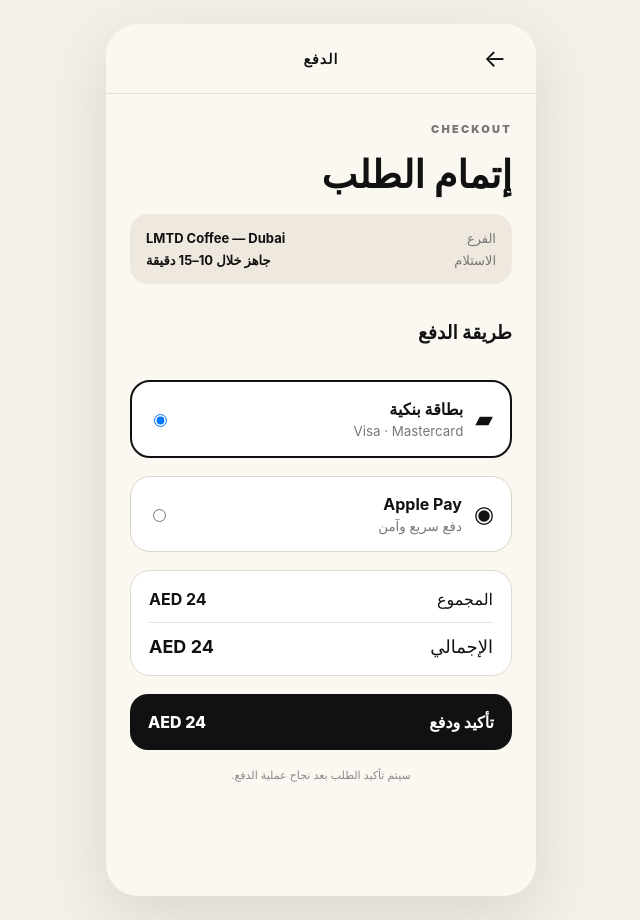
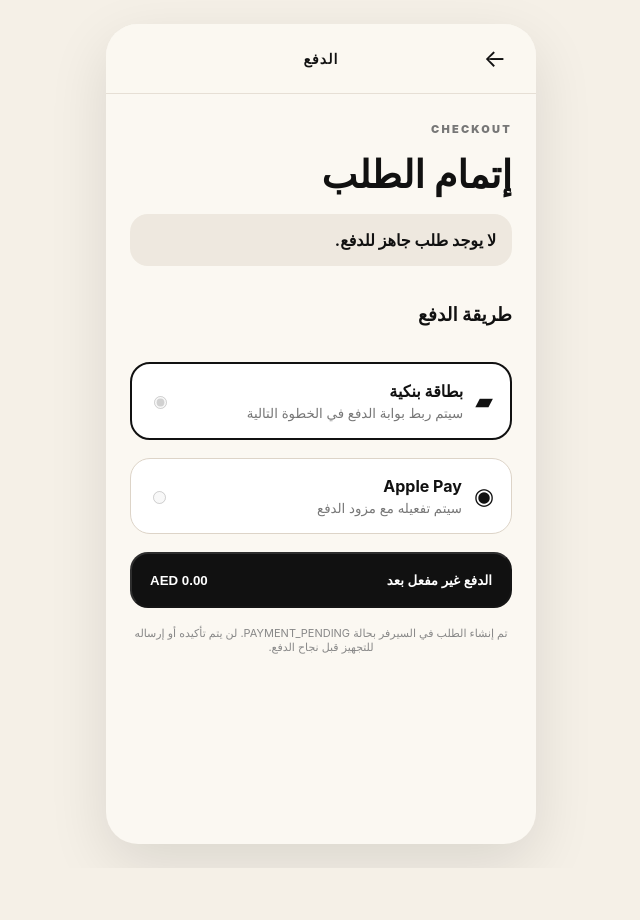
Before and after one commit to westRegion-gif/saleh-order-ahead, a Next.js app in the folder lmtd/apps/customer/: page /payment in a window 1280 px wide. Shown: the whole page, without its empty margins (319-959 px from the left). After the commit the page ends 868 px from the top, so only its background shows below. Built offline with nearby package versions, Linux system fonts and the light colour scheme.

Commit message:
Show real pending order at payment step

```diff
--- a/lmtd/apps/customer/app/payment/page.tsx
+++ b/lmtd/apps/customer/app/payment/page.tsx
@@ -1,2 +1,23 @@
-import Link from'next/link';import{AppScreen,Header}from'../_components';
-export default function Payment(){return <AppScreen><Header title="الدفع" back="/pickup"/><div className="content"><p className="kicker">CHECKOUT</p><h1>إتمام الطلب</h1><div className="checkoutSummary"><div><span>الفرع</span><b>LMTD Coffee — Dubai</b></div><div><span>الاستلام</span><b>جاهز خلال 10–15 دقيقة</b></div></div><h3>طريقة الدفع</h3><label className="payCard selectedPay"><div><span className="cardGlyph">▰</span><span><b>بطاقة بنكية</b><small>Visa · Mastercard</small></span></div><input type="radio" name="pay" defaultChecked/></label><label className="payCard"><div><span className="cardGlyph">◉</span><span><b>Apple Pay</b><small>دفع سريع وآمن</small></span></div><input type="radio" name="pay"/></label><div className="bill"><div><span>المجموع</span><b>AED 24</b></div><div className="total"><span>الإجمالي</span><b>AED 24</b></div></div><Link className="blackCta" href="/tracking">تأكيد ودفع <span>AED 24</span></Link><p className="secureNote">سيتم تأكيد الطلب بعد نجاح عملية الدفع.</p></div></AppScreen>}
+'use client';
+
+import { useEffect, useState } from 'react';
+import { AppScreen, Header } from '../_components';
+import type { CreatedOrder } from '../_api';
+
+export default function Payment(){
+  const [order, setOrder] = useState<CreatedOrder | null>(null);
+  useEffect(() => {
+    try {
+      const raw = localStorage.getItem('lmtd_pending_order');
+      if (raw) setOrder(JSON.parse(raw));
+    } catch { setOrder(null); }
+  }, []);
+
+  const total = Number(order?.total || 0);
+  return <AppScreen><Header title="الدفع" back="/pickup"/><div className="content" dir="rtl"><p className="kicker">CHECKOUT</p><h1>إتمام الطلب</h1>
+    {order ? <div className="checkoutSummary"><div><span>رقم الطلب</span><b>{order.orderNumber}</b></div><div><span>الفرع</span><b>{order.branch?.nameAr || order.branch?.nameEn || 'LMTD Coffee'}</b></div><div><span>الاستلام</span><b>{order.pickupMethod === 'VEHICLE' ? 'استلام من السيارة' : 'استلام من الكاونتر'}</b></div><div><span>الحالة</span><b>بانتظار الدفع</b></div></div> : <div className="checkoutSummary"><b>لا يوجد طلب جاهز للدفع.</b></div>}
+    <h3>طريقة الدفع</h3><label className="payCard selectedPay"><div><span className="cardGlyph">▰</span><span><b>بطاقة بنكية</b><small>سيتم ربط بوابة الدفع في الخطوة التالية</small></span></div><input type="radio" name="pay" defaultChecked disabled/></label><label className="payCard"><div><span className="cardGlyph">◉</span><span><b>Apple Pay</b><small>سيتم تفعيله مع مزود الدفع</small></span></div><input type="radio" name="pay" disabled/></label>
+    {order && <div className="bill"><div><span>المجموع الفرعي</span><b>AED {Number(order.subtotal).toFixed(2)}</b></div><div><span>الخصم</span><b>AED {Number(order.discountTotal).toFixed(2)}</b></div><div><span>الضريبة</span><b>AED {Number(order.taxTotal).toFixed(2)}</b></div><div className="total"><span>الإجمالي</span><b>AED {total.toFixed(2)}</b></div></div>}
+    <button className="blackCta" type="button" disabled>الدفع غير مفعل بعد <span>AED {total.toFixed(2)}</span></button><p className="secureNote">تم إنشاء الطلب في السيرفر بحالة PAYMENT_PENDING. لن يتم تأكيده أو إرساله للتجهيز قبل نجاح الدفع.</p>
+  </div></AppScreen>
+}
```
